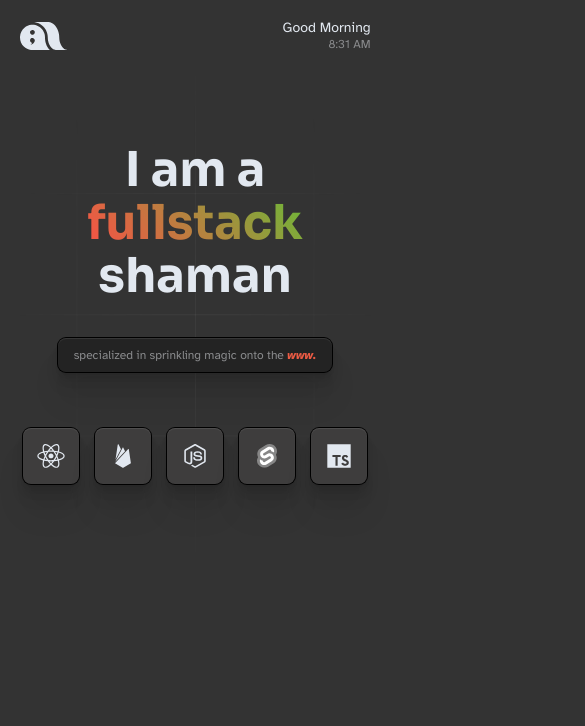
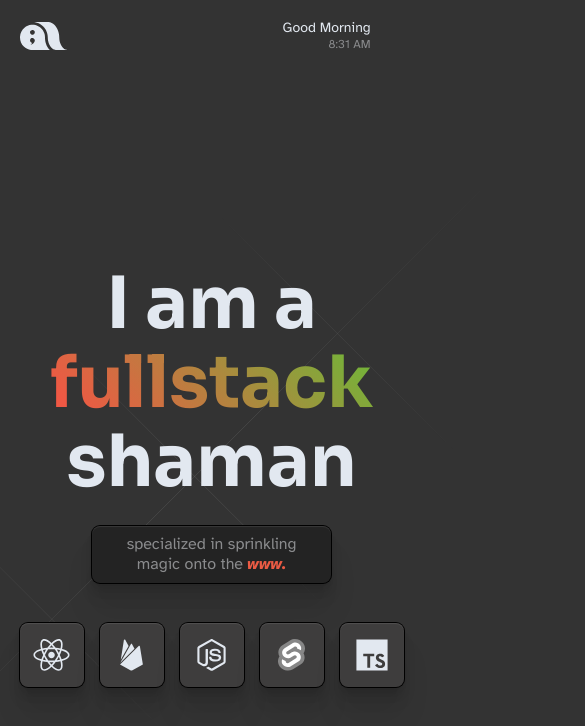
Before and after one commit to aldwiputra/aldwiputra-portfolio, a SvelteKit app: page / in a window 390 px wide. Shown: the top 726 px of the page, 585 px wide, since content can reach past the window. Built offline with nearby package versions, Linux system fonts and the light colour scheme.

Commit message:
finished hero's responsiveness

```diff
--- a/src/components/HeroSection.svelte
+++ b/src/components/HeroSection.svelte
@@ -25,7 +25,7 @@
 		width: 100%;
 		z-index: 1;
 		position: relative;
-		padding-block: 4.5rem;
+		padding-block: 12rem;
 	}
 
 	section::before {
@@ -35,23 +35,27 @@
 		width: 100%;
 		height: 100%;
 		content: '';
+
 		background-image: url('/grid-lines.svg');
 		background-repeat: no-repeat;
 		background-size: cover;
 		background-position: center;
-		-webkit-mask-image: radial-gradient(rgba(0, 0, 0, 1) 15%, transparent 76%);
-		-webkit-mask-size: 100%;
+
+		transform: rotate(45deg);
+
+		-webkit-mask-image: radial-gradient(rgba(0, 0, 0, 1) 15%, transparent 75%);
+		/* -webkit-mask-size: 100%;
 		-webkit-mask-repeat: no-repeat;
-		-webkit-mask-position: center;
-		mask-image: radial-gradient(rgba(0, 0, 0, 1) 15%, transparent 76%);
-		mask-size: 100%;
+		-webkit-mask-position: center; */
+		mask-image: radial-gradient(rgba(0, 0, 0, 1) 15%, transparent 75%);
+		/* mask-size: 100%;
 		mask-repeat: no-repeat;
-		mask-position: center;
+		mask-position: center; */
 	}
 
 	h1 {
 		position: relative;
-		font-size: clamp(3rem, 8vw, 6rem);
+		font-size: clamp(4.5rem, 8vw, 6rem);
 		line-height: 1.1;
 	}
 
@@ -70,14 +74,15 @@
 	}
 
 	.subtext-container {
-		margin-top: 2.25rem;
+		margin-top: 1.5rem;
 		font-family: 'Atkinson Hyperlegible', sans-serif;
-		font-size: clamp(0.75rem, 3vw, 1.25rem);
+		font-size: clamp(1rem, 2.5vw, 1.25rem);
 		padding: 0.5rem 1rem;
 		background-color: rgba(var(--rgb-grey-800));
 		color: rgba(var(--rgb-grey-subtext));
 		border-radius: 0.5rem;
-		width: fit-content;
+		width: 23ch;
+		line-height: 1.3;
 		margin-inline: auto;
 	}
 
@@ -89,14 +94,28 @@
 
 	.techbox-container {
 		gap: 1rem;
-		margin-top: 3.5rem;
+		margin-top: 2.5rem;
 		margin-inline: auto;
 		width: fit-content;
 	}
 
 	@media screen and (min-width: 60rem) {
+		section {
+			padding-block: 4.5rem;
+		}
+
+		section::before {
+			transform: rotate(0deg);
+		}
+
 		.techbox-container {
+			margin-top: 3rem;
 			gap: 2.5rem;
+		}
+
+		.subtext-container {
+			width: fit-content;
+			margin-top: 2.25rem;
 		}
 	}
 </style>
--- a/src/components/TechBox.svelte
+++ b/src/components/TechBox.svelte
@@ -13,8 +13,8 @@
 		display: grid;
 		place-items: center;
 		border-radius: 0.5rem;
-		width: 3.5rem;
-		height: 3.5rem;
+		width: clamp(4rem, 10vw, 6rem);
+		height: clamp(4rem, 10vw, 6rem);
 	}
 
 	div:last-child {
@@ -22,19 +22,10 @@
 	}
 
 	img {
-		height: 1.5rem;
+		height: clamp(2rem, 5vw, 3rem);
 	}
 
 	@media screen and (min-width: 60rem) {
-		div {
-			width: 6rem;
-			height: 6rem;
-		}
-
-		img {
-			height: 3rem;
-		}
-
 		div:last-child {
 			display: grid;
 		}
```
